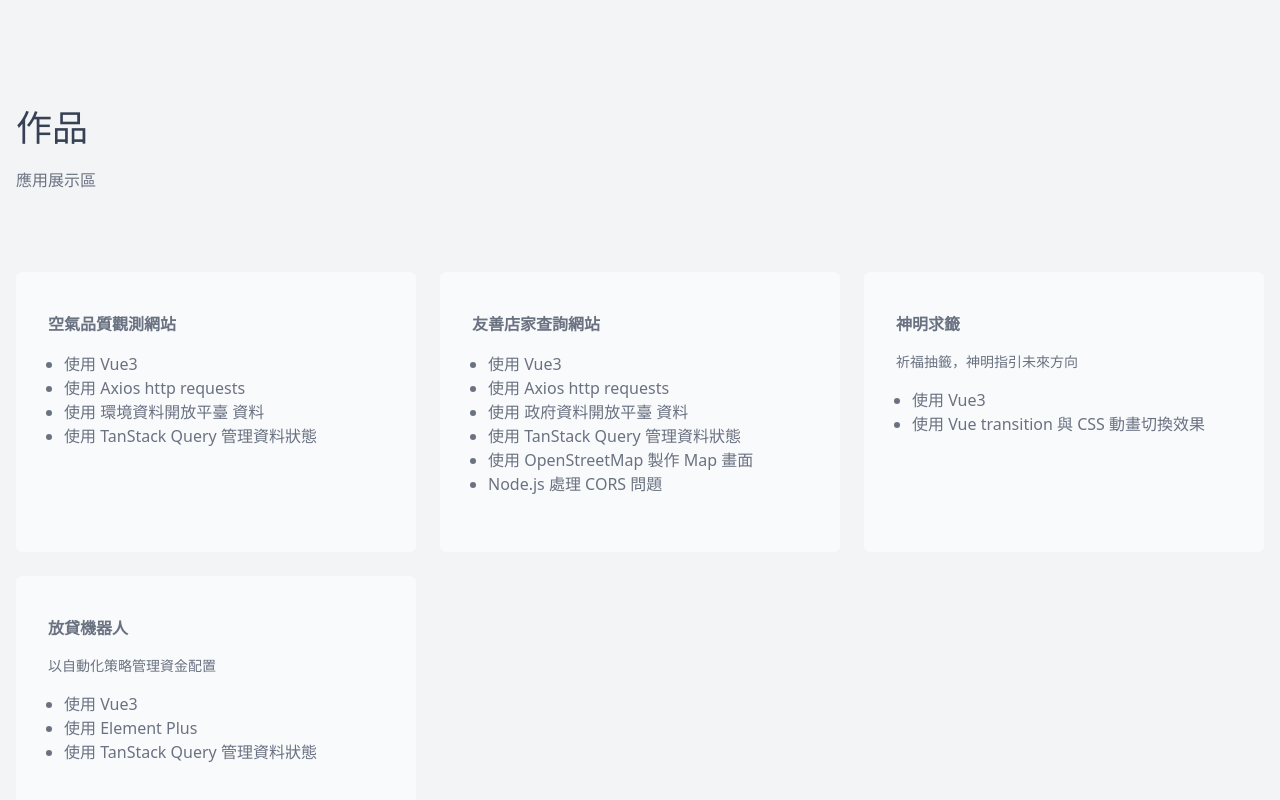
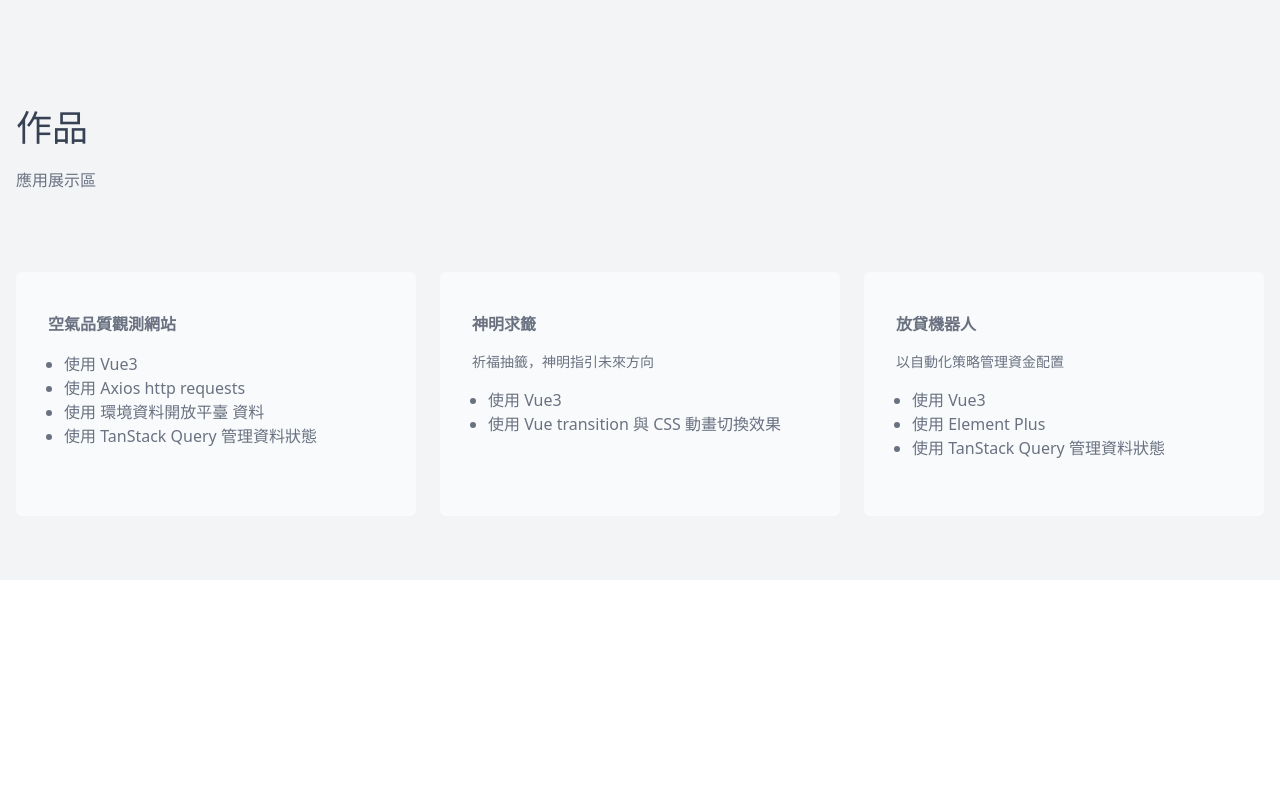
Before and after one commit to liuconing/resume-web, a Vue app: page / in a window 1280 px wide. Shown: the part 2524-3324 px from the top of the page. After the commit the page ends 3104 px from the top, so only its background shows below. Built offline with nearby package versions, Linux system fonts and the light colour scheme; no server answers.

Commit message:
fix: 移除已不使用頁面路徑

```diff
--- a/src/views/home/HomeView.vue
+++ b/src/views/home/HomeView.vue
@@ -238,17 +238,6 @@ const workExperiencesNewestFirst = computed(() => [...workExperiences].reverse()
               <li>使用 TanStack Query 管理資料狀態</li>
             </ul>
           </RouterLink>
-          <RouterLink class="bg-gray-50 px-8 py-10 rounded-md h-full" to="/friendlyrestaurant">
-            <h6 class="font-semibold text-gray-500 text-md mb-4">友善店家查詢網站</h6>
-            <ul class="font-normal text-gray-500 text-md mb-4 list-disc pl-4">
-              <li>使用 Vue3</li>
-              <li>使用 Axios http requests</li>
-              <li>使用 政府資料開放平臺 資料</li>
-              <li>使用 TanStack Query 管理資料狀態</li>
-              <li>使用 OpenStreetMap 製作 Map 畫面</li>
-              <li>Node.js 處理 CORS 問題</li>
-            </ul>
-          </RouterLink>
 
           <RouterLink class="bg-gray-50 px-8 py-10 rounded-md h-full" to="/fortune">
             <h6 class="font-semibold text-gray-500 text-md mb-4">神明求籤</h6>
```
